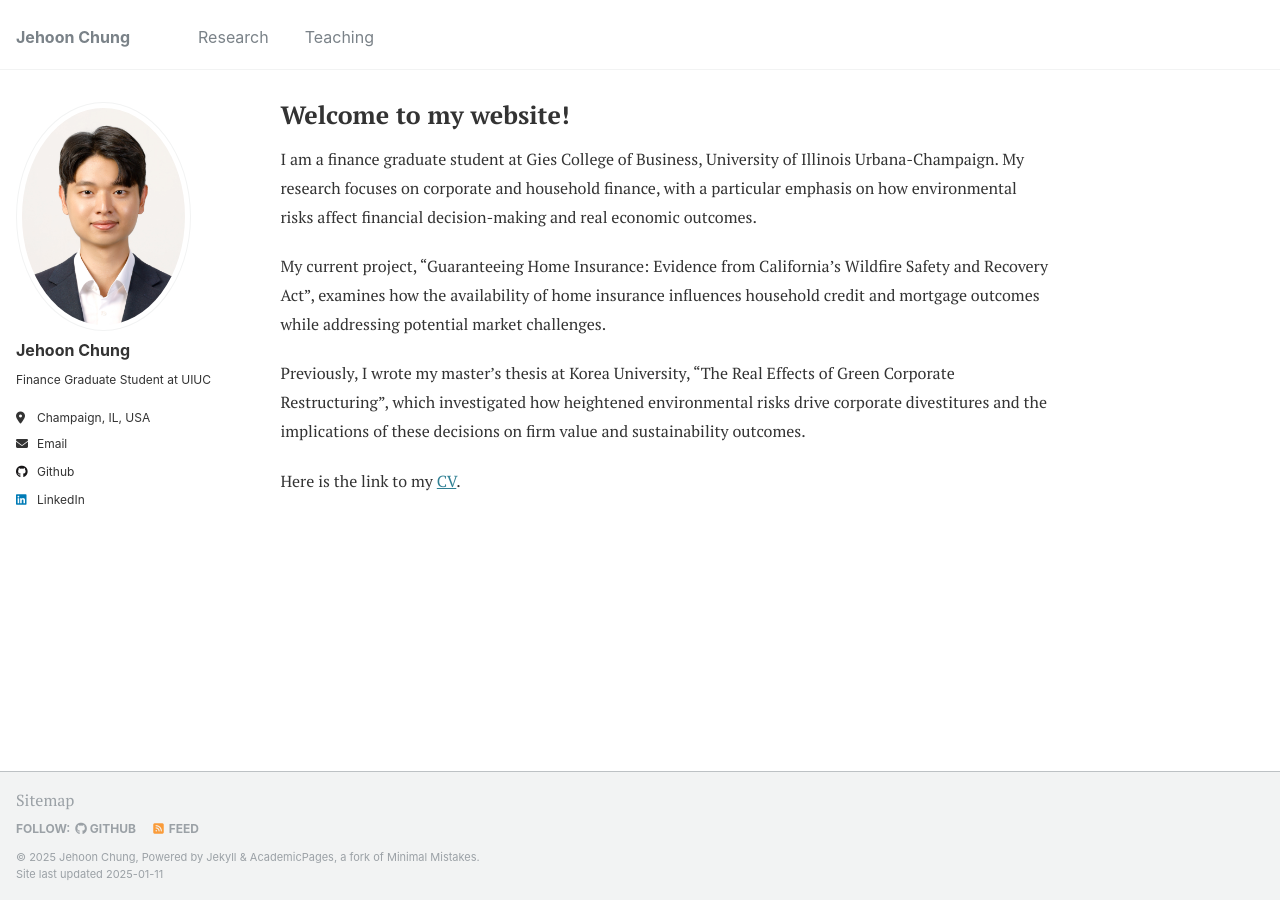
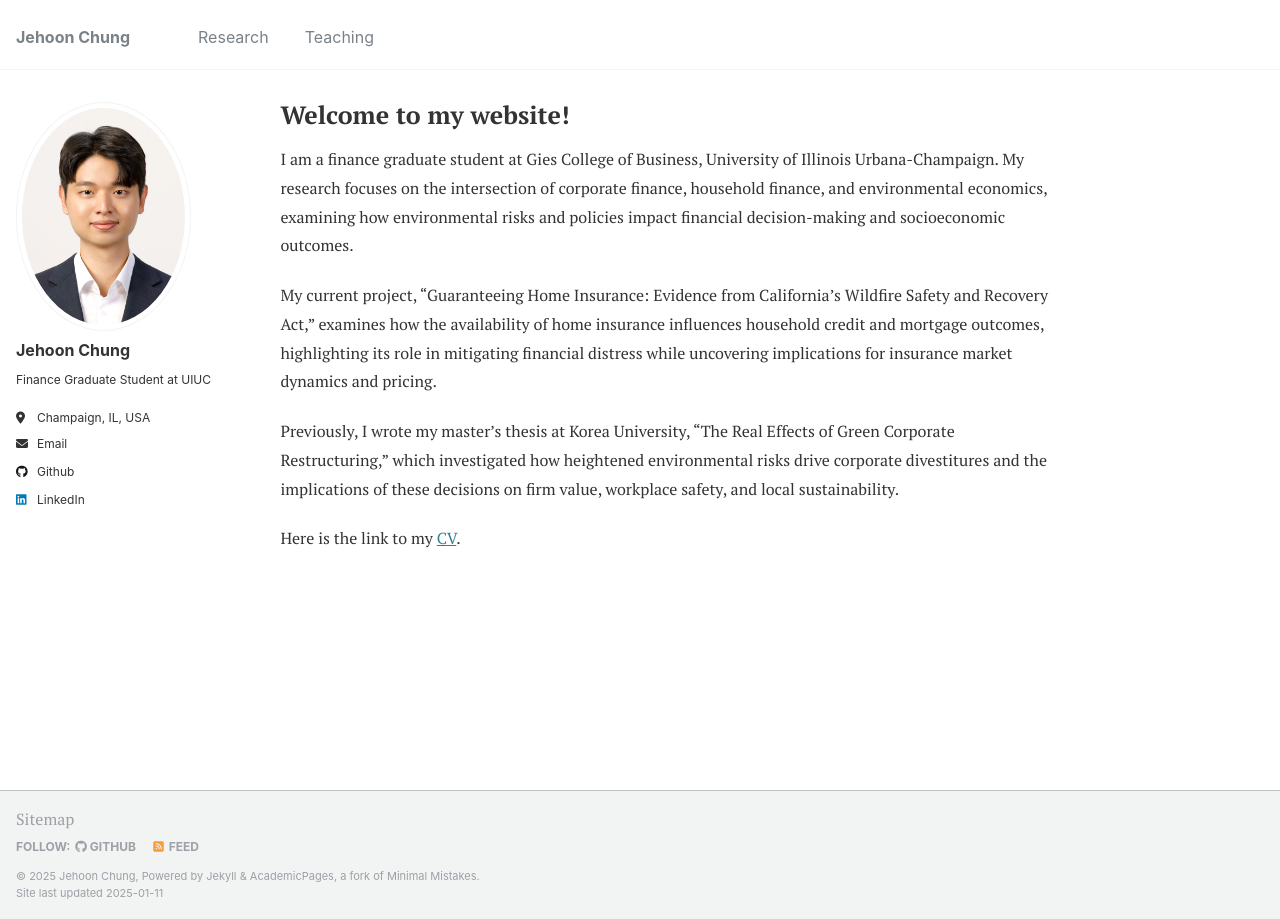
Before and after one commit to JehoonChung/jehoonchung.github.io, a Jekyll site: the page built from _pages/about.md, in a window 1280 px wide. Built offline with Jekyll 4.4.1, drawn with Linux system fonts in a browser that asks for light colours.

Commit message:
Update about.md

```diff
--- a/_pages/about.md
+++ b/_pages/about.md
@@ -8,10 +8,10 @@ redirect_from:
 ---
 
 
-I am a finance graduate student at Gies College of Business, University of Illinois Urbana-Champaign. My research focuses on corporate and household finance, with a particular emphasis on how environmental risks affect financial decision-making and real economic outcomes.
+I am a finance graduate student at Gies College of Business, University of Illinois Urbana-Champaign. My research focuses on the intersection of corporate finance, household finance, and environmental economics, examining how environmental risks and policies impact financial decision-making and socioeconomic outcomes.
 
-My current project, "Guaranteeing Home Insurance: Evidence from California’s Wildfire Safety and Recovery Act", examines how the availability of home insurance influences household credit and mortgage outcomes while addressing potential market challenges.
+My current project, "Guaranteeing Home Insurance: Evidence from California’s Wildfire Safety and Recovery Act," examines how the availability of home insurance influences household credit and mortgage outcomes, highlighting its role in mitigating financial distress while uncovering implications for insurance market dynamics and pricing.
 
-Previously, I wrote my master's thesis at Korea University, "The Real Effects of Green Corporate Restructuring", which investigated how heightened environmental risks drive corporate divestitures and the implications of these decisions on firm value and sustainability outcomes.
+Previously, I wrote my master's thesis at Korea University, "The Real Effects of Green Corporate Restructuring," which investigated how heightened environmental risks drive corporate divestitures and the implications of these decisions on firm value, workplace safety, and local sustainability.
 
 Here is the link to my [CV](/files/CV_JehoonChung.pdf).
```
